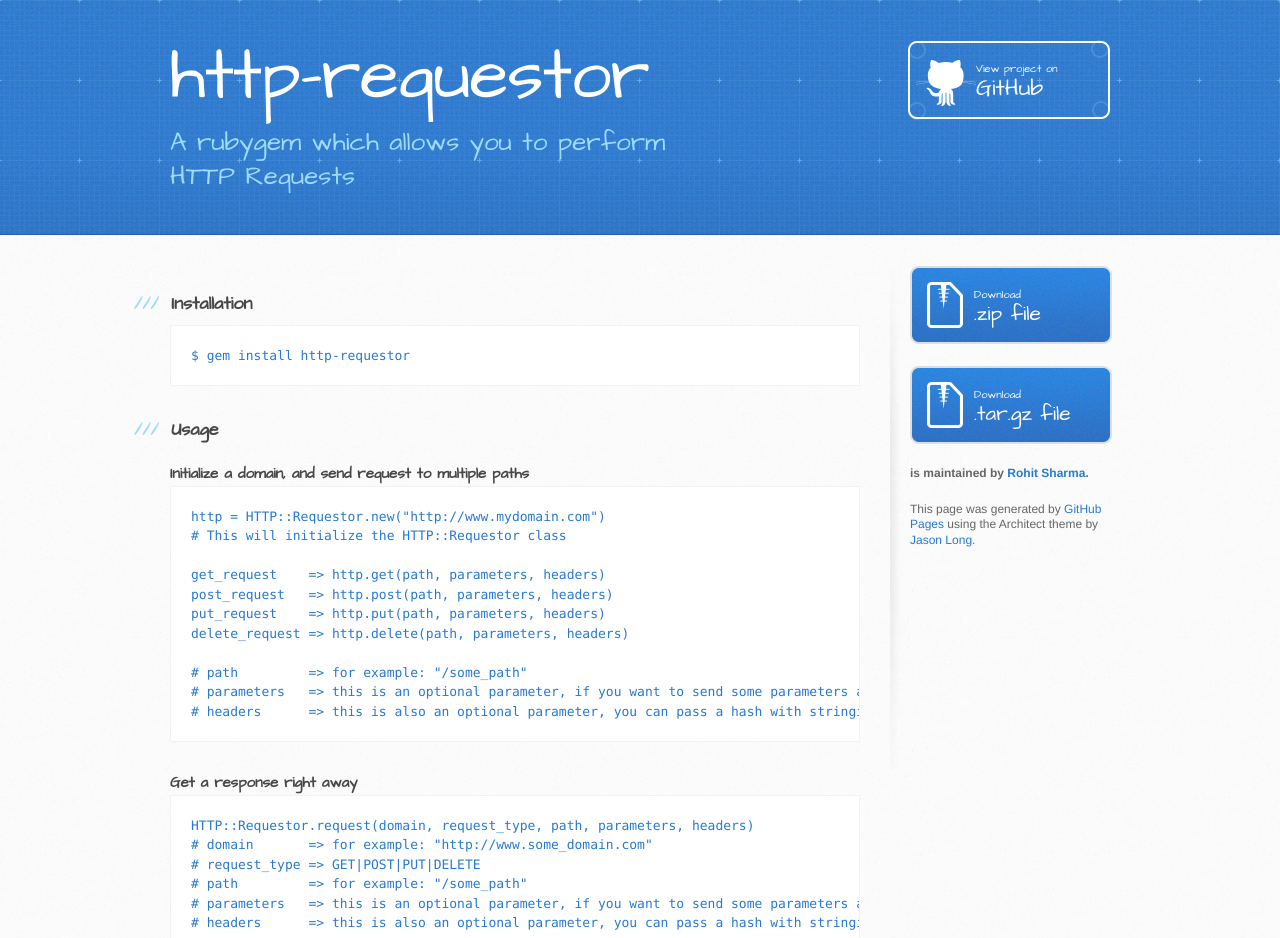
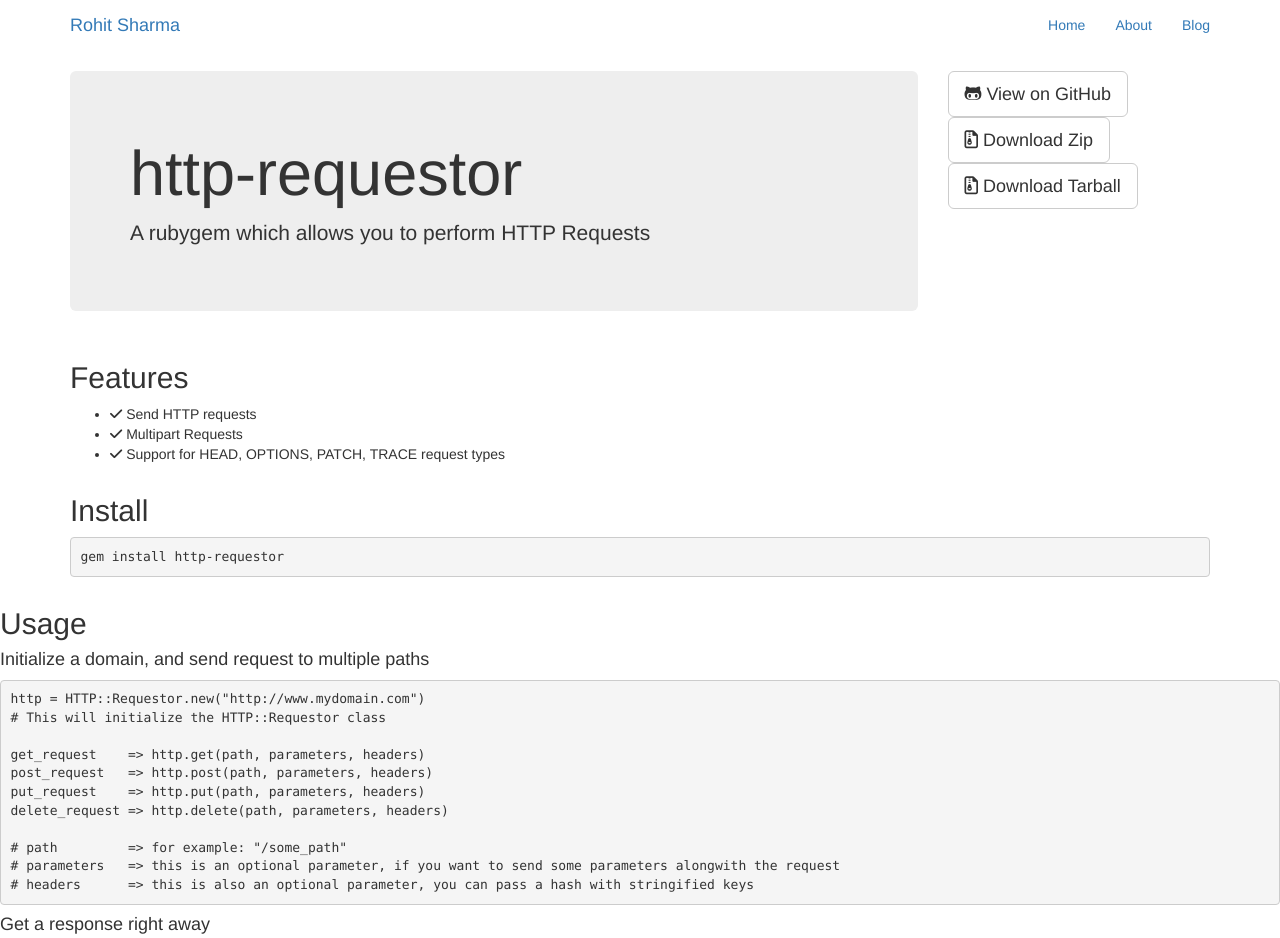
Before and after one commit to rohit9889/rails-gsa, a plain HTML site: page index.html in a window 1280 px wide. Shown: the top 938 px of the page. Drawn offline with nearby package versions, Linux system fonts and the light colour scheme.

Commit message:
Changed Layout

```diff
--- a/index.html
+++ b/index.html
@@ -1,13 +1,10 @@
 <!DOCTYPE html>
 <html>
   <head>
-    <meta charset='utf-8'>
+    <meta http-equiv="Content-Type" content="text/html; charset=utf-8" />
     <meta http-equiv="X-UA-Compatible" content="chrome=1">
     <meta name="viewport" content="width=device-width, initial-scale=1, maximum-scale=1">
-    <link href='https://fonts.googleapis.com/css?family=Architects+Daughter' rel='stylesheet' type='text/css'>
-    <link rel="stylesheet" type="text/css" href="stylesheets/stylesheet.css" media="screen">
-    <link rel="stylesheet" type="text/css" href="stylesheets/pygment_trac.css" media="screen">
-    <link rel="stylesheet" type="text/css" href="stylesheets/print.css" media="print">
+
 
     <!--[if lt IE 9]>
     <script src="//html5shiv.googlecode.com/svn/trunk/html5.js"></script>
@@ -16,29 +13,102 @@
     <title>http-requestor</title>
     <meta name="description" content="A rubygem which helps you to send http requests. You can send any type of request(GET, POST, PUT, DELETE, PATCH). Requests to URLs behind basic authentication is also supported." />
     <meta name="keywords" content="http, requestor, http-requestor, sdk, ruby, gem, rubygem" />
+
+    <link rel="stylesheet" href="/css/bootstrap.min.css">
+    <link rel="stylesheet" href="/css/bootstrap-responsive.min.css">
+    <link rel="stylesheet" href="/css/font-awesome.min.css">
+    <link rel="stylesheet" href="/css/docs.min.css">
+    <link rel="stylesheet" href="/css/style.css">
+
+    <script type="text/javascript" src="/js/jquery-1.10.2.min.js"></script>
+    <script type="text/javascript" src="/js/bootstrap.min.js"></script>
   </head>
 
   <body>
-    <header>
-      <div class="inner">
-        <h1>http-requestor</h1>
-        <h2>A rubygem which allows you to perform HTTP Requests</h2>
-        <a href="https://github.com/rohit9889/http-requestor" class="button"><small>View project on</small>GitHub</a>
+    <header class="navbar navbar-static-top bs-docs-nav" id="top" role="banner">
+      <div class="container custom-wrapper">
+        <div class="navbar-header">
+          <button class="navbar-toggle" type="button" data-toggle="collapse" data-target=".bs-navbar-collapse">
+            <span class="sr-only">Toggle navigation</span>
+            <span class="icon-bar"></span>
+            <span class="icon-bar"></span>
+            <span class="icon-bar"></span>
+          </button>
+          <a href="/" class="navbar-brand">Rohit Sharma</a>
+        </div>
+        <nav class="collapse navbar-collapse bs-navbar-collapse" role="navigation">
+          <ul class="nav navbar-nav navbar-right">
+            <li class="active">
+              <a href="/">Home</a>
+            </li>
+            <li>
+              <a href="/about.html">About</a>
+            </li>
+            <li>
+              <a href="http://rohitsharma9889.wordpress.com" target="_blank">Blog</a>
+            </li>
+          </ul>
+        </nav>
       </div>
     </header>
 
-    <div id="content-wrapper">
-      <div class="inner clearfix">
-        <section id="main-content">
-          <h3>
-<a name="welcome-to-github-pages" class="anchor" href="#welcome-to-github-pages"><span class="octicon octicon-link"></span></a>Installation</h3>
+    <div class="container bs-docs-container custom-wrapper">
+      <div class="row">
+        <div class="col-md-9">
+          <div class="jumbotron">
+            <h1>http-requestor</h1>
+            <p>A rubygem which allows you to perform HTTP Requests</p>
+          </div>
+        </div>
+        <div class="col-md-3">
+          <div class="github">
+            <a href="https://github.com/rohit9889/http-requestor" class="btn btn-default btn-lg" target="_blank">
+              <i class="fa fa-github-alt"></i>
+              View on GitHub
+            </a>
+            <a href="https://github.com/rohit9889/http-requestor/zipball/master" class="btn btn-default btn-lg" target="_blank">
+              <i class="fa fa-file-zip-o"></i>
+              Download Zip
+            </a>
+            <a href="https://github.com/rohit9889/http-requestor/tarball/master" class="btn btn-default btn-lg" target="_blank">
+              <i class="fa fa-file-zip-o"></i>
+              Download Tarball
+            </a>
+          </div>
+        </div>
+      </div>
 
-<pre><code>$ gem install http-requestor
-</code></pre>
+      <div class="row">
+        <div class="col-md-12">
+          <h2>Features</h2>
+          <ul class="bullet-less">
+            <li>
+              <i class="fa fa-check"></i>
+              Send HTTP requests
+            </li>
+            <li>
+              <i class="fa fa-check"></i>
+              Multipart Requests
+            </li>
+            <li>
+              <i class="fa fa-check"></i>
+              Support for HEAD, OPTIONS, PATCH, TRACE request types
+            </li>
+          </ul>
+        </div>
+      </div>
 
-<h3>
-<a name="designer-templates" class="anchor" href="#designer-templates"><span class="octicon octicon-link"></span></a>Usage</h3>
+      <div class="row">
+        <div class="col-md-12">
+          <h2>Install</h2>
+          <pre>gem install http-requestor</pre>
+        </div>
+      </div>
+    </div>
 
+    <div class="row">
+      <div class="col-md-12">
+        <h2>Usage</h2>
         <p>
   <h4 class="custom">Initialize a domain, and send request to multiple paths</h4>
   <pre><code>http = HTTP::Requestor.new("http://www.mydomain.com")
@@ -113,33 +183,22 @@ response = http.put_multipart(some_path, {:file => File.open("testfile.txt")})</
   HTTP::Requestor.request(domain, request_type, path, parameters, headers)
   # where request type can be any value within GET, POST, PUT, DELETE, OPTIONS, PATCH, MOVE, HEAD, TRACE</code></pre>
 </p>
+        </div>
+      </div>
 
-<h3>
-<a name="rather-drive-stick" class="anchor" href="#rather-drive-stick"><span class="octicon octicon-link"></span></a>Issues and Suggestions</h3>
-
-<p>Please report all the issues in the Github Issues Page, suggestions are also welcome. You can also mail me at
-            <a href="mailto:rohit0981989@gmail.com">rohit0981989@gmail.com</a> for the same.</p>
-
-        </section>
-
-        <aside id="sidebar">
-          <a href="https://github.com/rohit9889/http-requestor/zipball/master" class="button">
-            <small>Download</small>
-            .zip file
-          </a>
-          <a href="https://github.com/rohit9889/http-requestor/tarball/master" class="button">
-            <small>Download</small>
-            .tar.gz file
-          </a>
-
-          <p class="repo-owner"><a href="https://github.com/rohit9889/http-requestor"></a> is maintained by <a href="https://github.com/rohit9889">Rohit Sharma</a>.</p>
-
-          <p>This page was generated by <a href="https://pages.github.com">GitHub Pages</a> using the Architect theme by <a href="https://twitter.com/jasonlong">Jason Long</a>.</p>
-        </aside>
+      <div class="row">
+        <div class="col-md-12">
+          <h2>Issues and Suggestions</h2>
+          <p>
+            Please report all the issues in the Github Issues Page, suggestions are also welcome. You can also mail me at
+            <a href="mailto:rohit0981989@gmail.com">rohit0981989@gmail.com</a> for the same.
+          </p>
+        </div>
       </div>
     </div>
 
     <script>
+      if(location.host != "localhost" && location.host != "my-personal-site.com"){
         (function(i,s,o,g,r,a,m){i['GoogleAnalyticsObject']=r;i[r]=i[r]||function(){
         (i[r].q=i[r].q||[]).push(arguments)},i[r].l=1*new Date();a=s.createElement(o),
         m=s.getElementsByTagName(o)[0];a.async=1;a.src=g;m.parentNode.insertBefore(a,m)
@@ -147,6 +206,7 @@ response = http.put_multipart(some_path, {:file => File.open("testfile.txt")})</
 
         ga('create', 'UA-20113038-3', 'auto');
         ga('send', 'pageview');
+      }
     </script>
   </body>
 </html>
```
Lines whose indentation alone changed are shown as unchanged.
